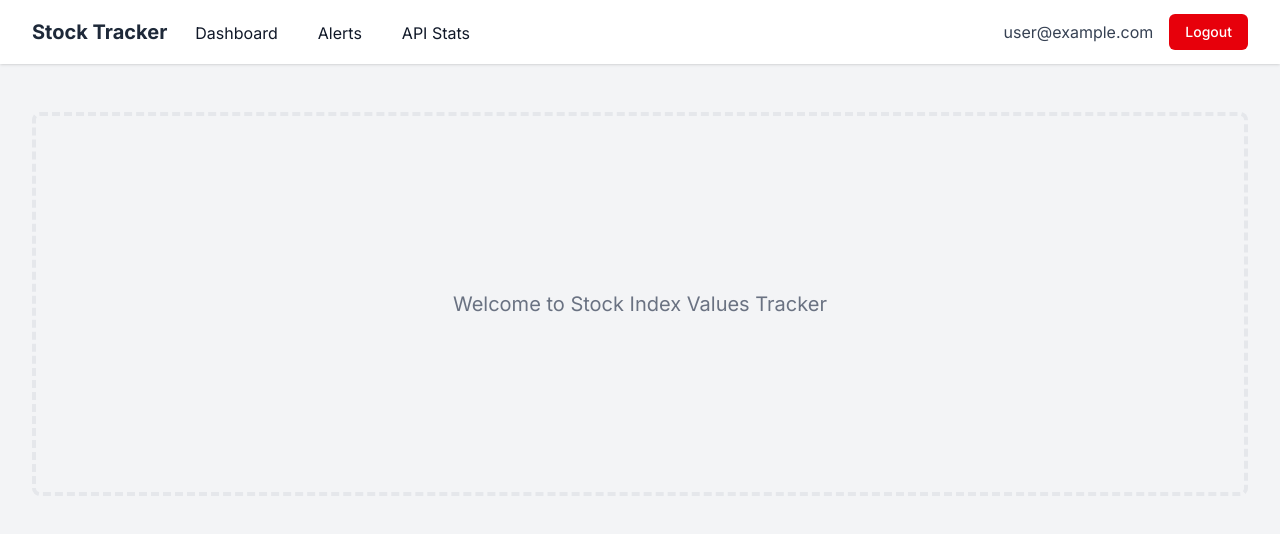
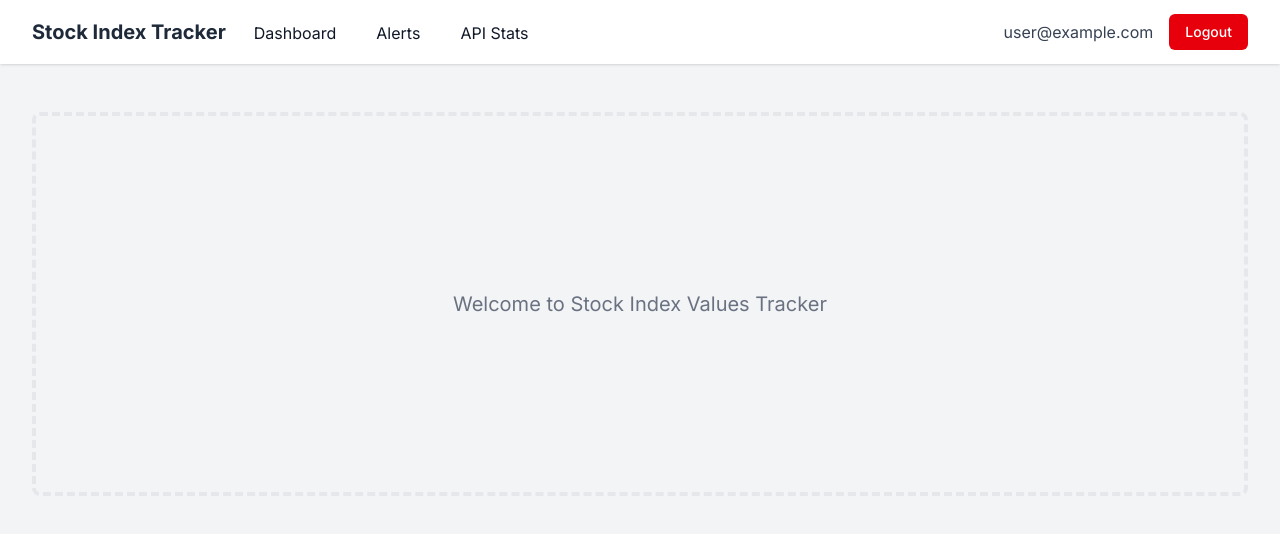
Before and after one commit to AhmadBilalAmjad/stock-index-values-tracker, a Next.js app in the folder frontend/: page / in a window 1280 px wide. Shown: the top 534 px of the page. Built offline with nearby package versions, Linux system fonts and the light colour scheme; no server answers; sample sign-in values are in the browser's storage.

Commit message:
Update navigation links to redirect to the dashboard instead of the home page, and rename the title from "Stock Tracker" to "Stock Index Tracker" in the authenticated layout.

```diff
--- a/frontend/src/app/(authenticated)/layout.tsx
+++ b/frontend/src/app/(authenticated)/layout.tsx
@@ -37,8 +37,8 @@
           <div className="flex justify-between h-16">
             <div className="flex">
               <div className="flex-shrink-0 flex items-center">
-                <Link href="/" className="text-xl font-bold text-gray-800">
-                  Stock Tracker
+                <Link href="/dashboard" className="text-xl font-bold text-gray-800">
+                  Stock Index Tracker
                 </Link>
               </div>
               <div className="hidden sm:ml-6 sm:flex sm:space-x-8">
--- a/frontend/src/app/login/page.tsx
+++ b/frontend/src/app/login/page.tsx
@@ -21,7 +21,7 @@
 
     try {
       await login(email, password);
-      router.push('/');
+      router.push('/dashboard');
     } catch (err) {
       setError('Invalid email or password');
     } finally {
--- a/frontend/src/app/register/page.tsx
+++ b/frontend/src/app/register/page.tsx
@@ -34,7 +34,7 @@
 
     try {
       await register(email, password);
-      router.push('/');
+      router.push('/dashboard');
     } catch (err) {
       setError('Failed to create account. Please try again.');
     } finally {
```
